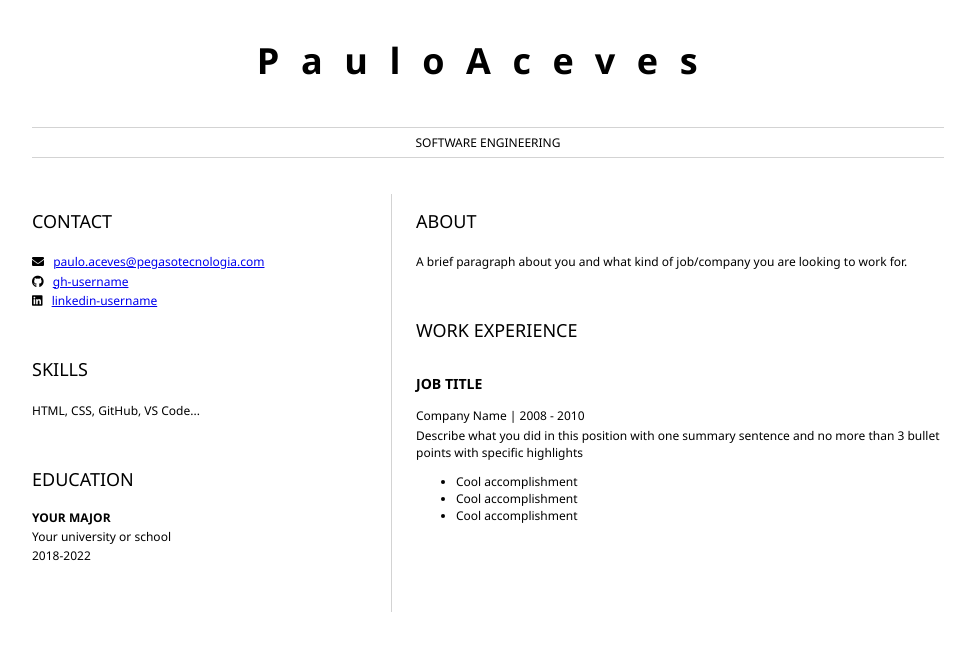
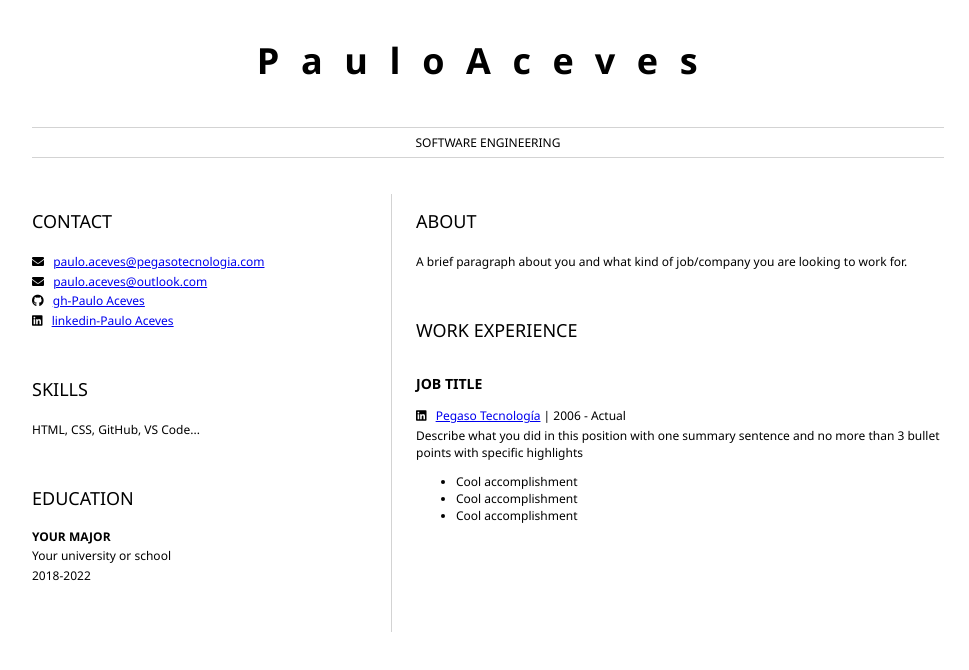
Before and after one commit to Tlamatini/Resume, a plain HTML site: page index.html in a window 1280 px wide. Shown: the whole page, without its empty margins (152-1121 px from the left). Drawn offline with Linux system fonts and the light colour scheme.

Commit message:
Actualiacion 😊

```diff
--- a/index.html
+++ b/index.html
@@ -21,13 +21,17 @@
                         <i class="fa fa-envelope" aria-hidden="true"></i>
                         <a href="mailto:paulo.aceves@pegasotecnologia.com">paulo.aceves@pegasotecnologia.com</a>
                     </p>
+					<p>
+                        <i class="fa fa-envelope" aria-hidden="true"></i>
+                        <a href="mailto:paulo.aceves@outlook.com">paulo.aceves@outlook.com</a>
+                    </p>
                     <p>
                         <i class="fab fa-github" aria-hidden="true"></i>
-                        <a href="github.com/gh-username">gh-username</a>
+                        <a href="https://github.com/Tlamatini">gh-Paulo Aceves</a>
                     </p>
                     <p>
                         <i class="fab fa-linkedin" aria-hidden="true"></i>
-                        <a href="linkedin.com/linkedin-username">linkedin-username</a>
+                        <a href="https://www.linkedin.com/in/paulo-aceves-martinez/">linkedin-Paulo Aceves</a>
                     </p>
 				</section>
 				<section>
@@ -54,7 +58,8 @@
 					<h2>WORK EXPERIENCE</h2>
 					<h3><b>JOB TITLE</b></h3>
                     <p>
-                            Company Name | 2008 - 2010
+						<i class="fab fa-linkedin" aria-hidden="true"></i>
+						<a href="https://www.pegasotecnologia.com/">Pegaso Tecnología</a> | 2006 - Actual
                     </p>
                     <p>
                             Describe what you did in this position with one summary sentence and no more than 3 bullet points with specific highlights
```
